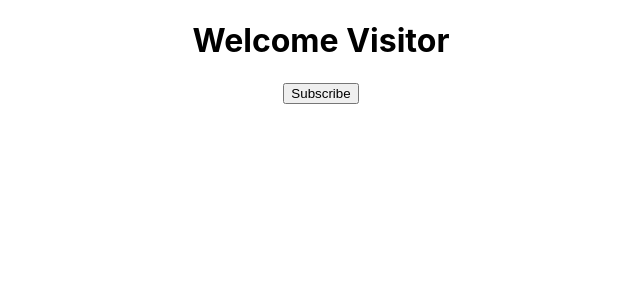
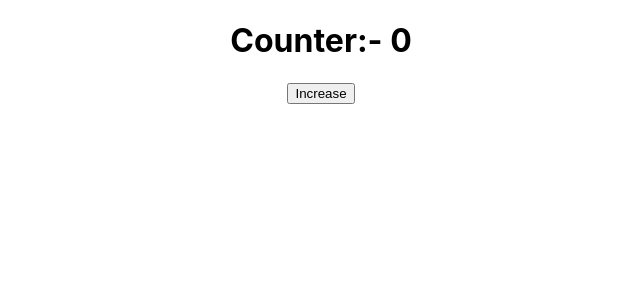
Before and after one commit to thesurajkmr/Learning, a React (Create React App) app in the folder React/hello-world/: page / in a window 1280 px wide. Shown: the top 300 px of the page, without its empty margins (319-959 px from the left). Built offline with nearby package versions, Linux system fonts and the light colour scheme.

Commit message:
tut11 reactjs

```diff
--- a/React/hello-world/src/App.js
+++ b/React/hello-world/src/App.js
@@ -5,14 +5,15 @@ import Greet from "./components/Greet";
 import Welcome from "./components/Welcome";
 import Hello from "./components/Hello";
 import Message from "./components/Message";
+import Counter from "./components/Counter";
 function App() {
   return (
     <div className="App">
 
-      <Message></Message>
+    <Counter></Counter>
 
 
-
+      {/* <Message></Message> */}
       {/* <Greet></Greet>
       <Welcome></Welcome> */}
       {/* <Hello></Hello> */}
--- /dev/null
+++ b/React/hello-world/src/components/Counter.js
@@ -0,0 +1,74 @@
+// rce
+import React, { Component } from "react";
+
+class Counter extends Component {
+  // rconst
+  constructor(props) {
+    super(props);
+
+    this.state = {
+      counter: 0,
+    };
+  }
+
+  increment() {
+    // if we try to change the state without the this.setState
+    // method , then counter will be updated , but react wont render
+    // the new element
+    // UI wont re render whenever the state is changed
+    // this.state.counter = this.state.counter + 1;
+
+
+
+    // this.setState({
+    //         counter:this.state.counter+1
+
+    //     })
+    //     console.log(this.state.counter);
+    // we will see a difference of a value in the counter since console.log is called
+    // synchronously , thats why we are getting a delay in value in the count in the
+    // console
+    // for that we need to call the callback function
+
+
+    // this.setState({
+    //         counter:this.state.counter+1
+
+    //     },
+    //     ()=>{
+    //         console.log(this.state.counter)
+    //     }
+    //     )
+        this.setState((prevState)=>({
+            counter:prevState.counter+1
+        }),
+        ()=>{
+            console.log(this.state.counter);
+        })
+  }
+
+
+// React group multiple state calls into a single call for better performance
+// all the five state calls are made in a single go, and the updated value do
+// not get carried over in 1 go
+// When we need to update a current state , depending upon the previous states, we
+// need to pass a function as an argument
+  incrementFive(){
+      this.increment();
+      this.increment();
+      this.increment();
+      this.increment();
+      this.increment();
+  }
+
+  render() {
+    return (
+      <div>
+        <h1>Counter:- {this.state.counter}</h1>
+        <button onClick={() => this.incrementFive()}>Increase</button>
+      </div>
+    );
+  }
+}
+
+export default Counter;
```
Also changed, not shown: React/hello-world/tutorial_images/tut11.png (added).
